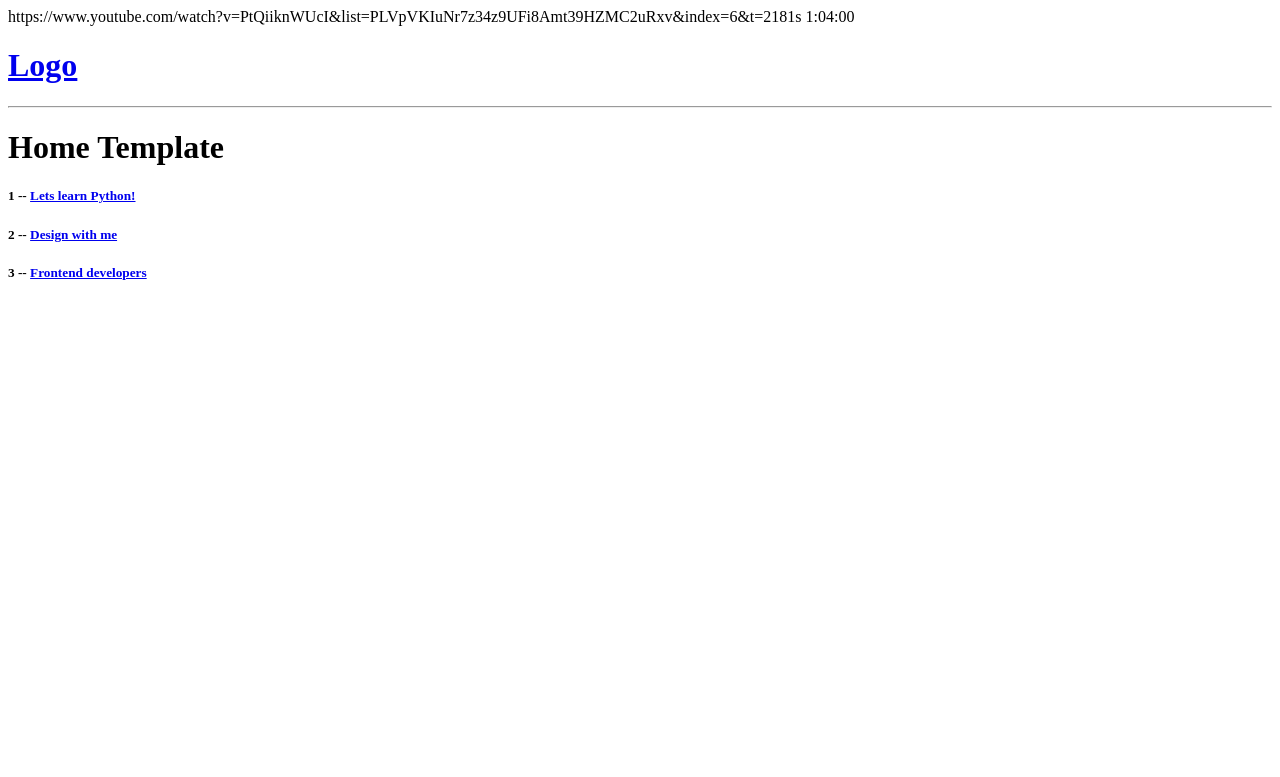
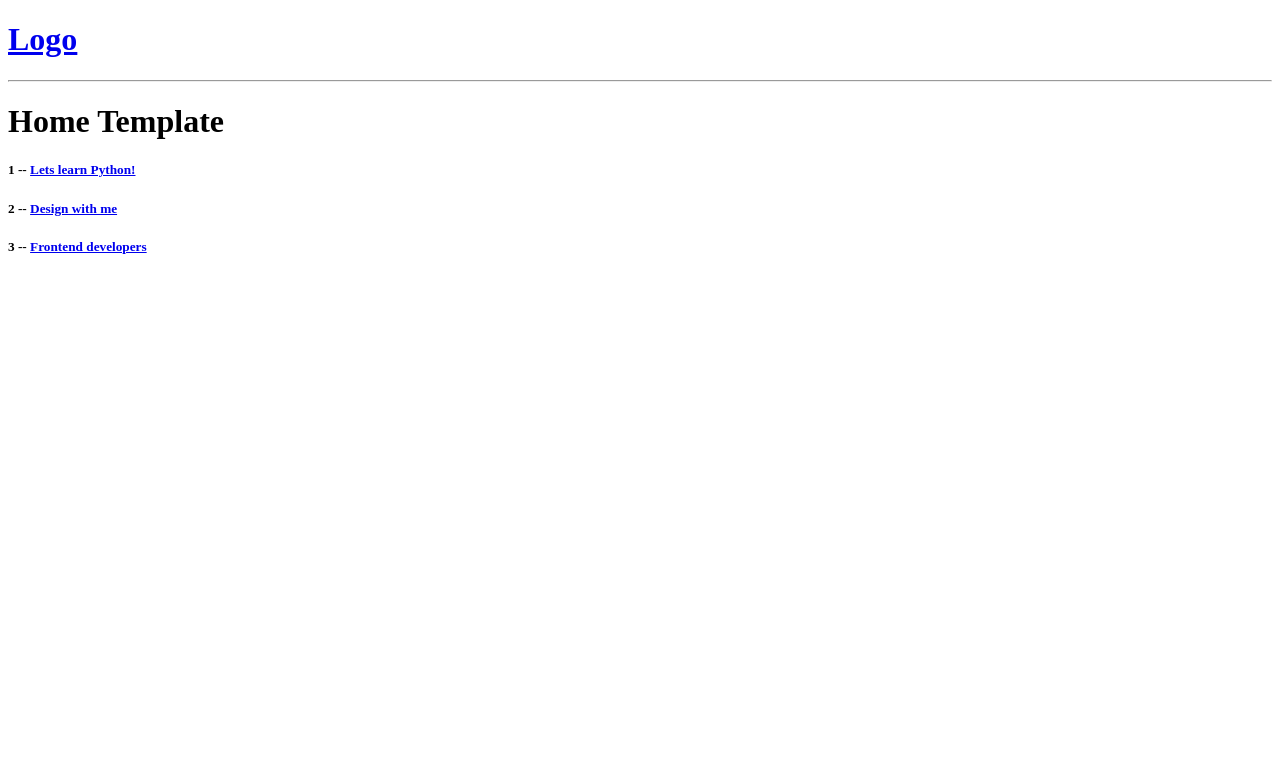
Before and after one commit to cscarte/django_website, a Django app: page / in a window 1280 px wide. Shown: the top 777 px of the page. Run offline with Django 4.2, Linux system fonts and the light colour scheme.

Commit message:
12/13/2023

```diff
--- a/templates/home.html
+++ b/templates/home.html
@@ -1,5 +1,3 @@
-https://www.youtube.com/watch?v=PtQiiknWUcI&list=PLVpVKIuNr7z34z9UFi8Amt39HZMC2uRxv&index=6&t=2181s 1:04:00
-
 {% extends 'main.html' %}
 {% block content %}
     <h1>Home Template</h1>
```
